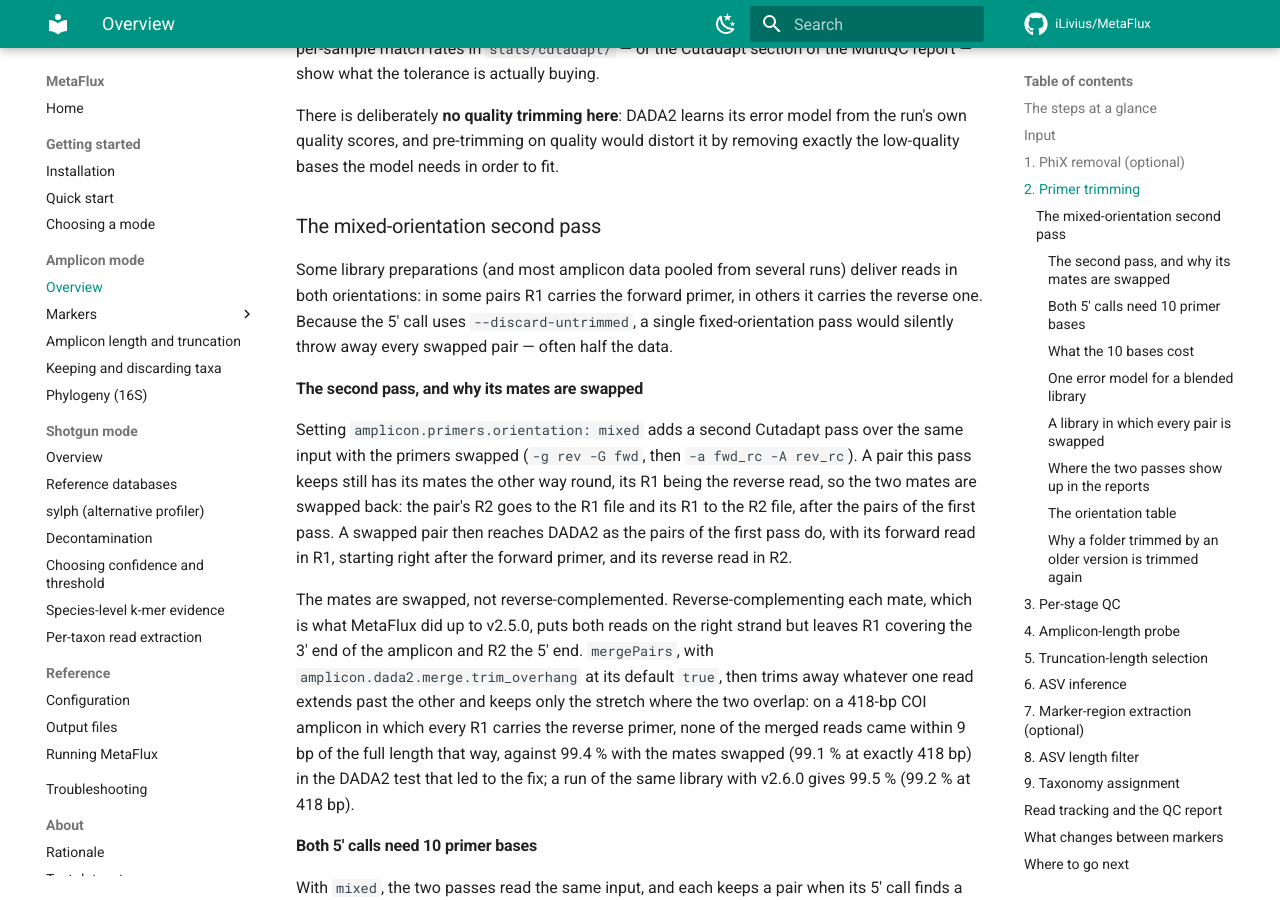
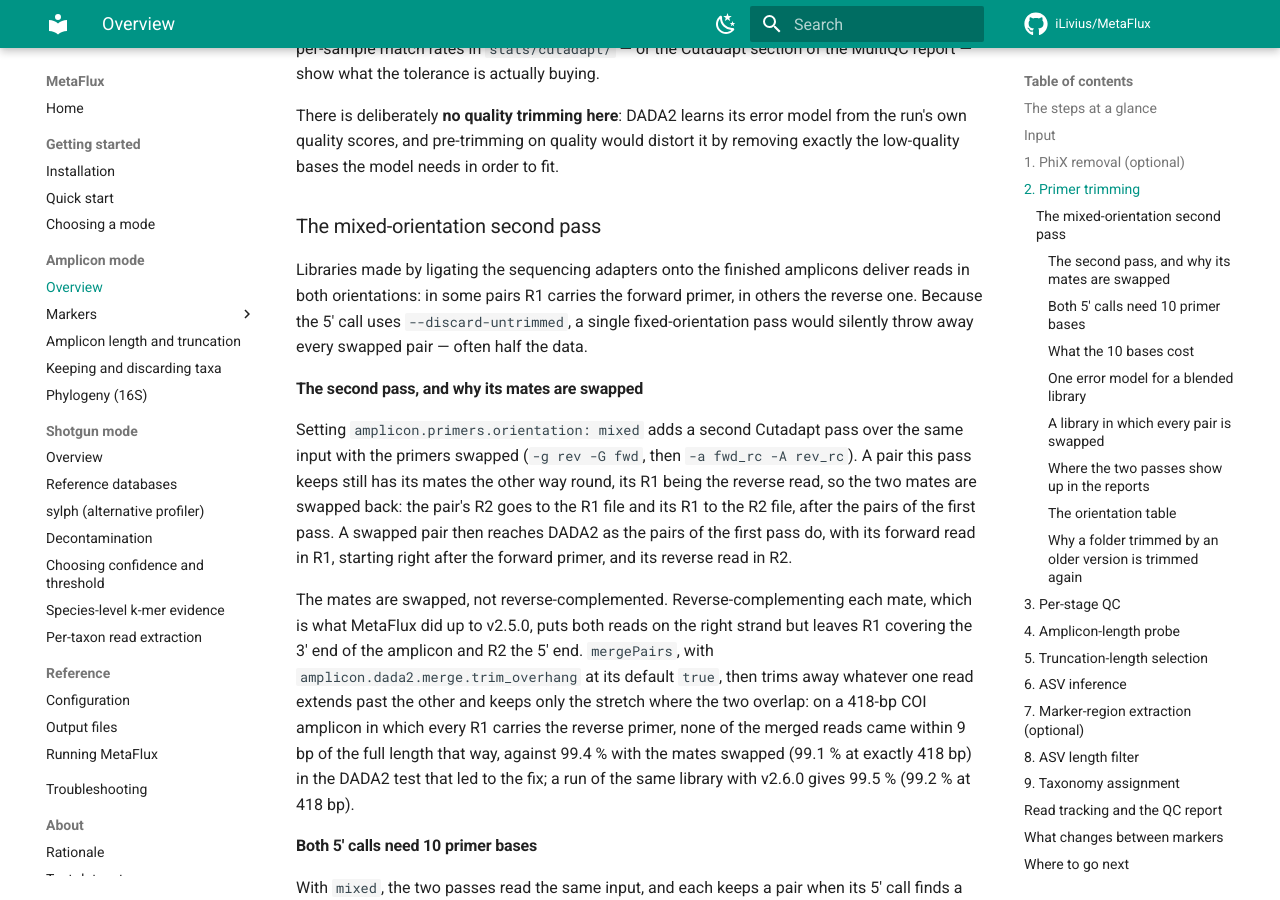
Before and after one commit to iLivius/MetaFlux, an MkDocs documentation site: the page built from docs/amplicon/overview.md, in a window 1280 px wide and 900 px high, scrolled down 3400 px. Built offline with MkDocs 1.6.1 and Material for MkDocs 9.7.7, drawn with Linux system fonts in a browser that asks for light colours; comment, search, counter and statistics services are not loaded.

Commit message:
Docs: reads in both orientations come from adapter ligation
The overview named "most amplicon data pooled from several runs" as a source
of read pairs in both orientations. Nothing backs that: pooling runs turns no
read around. The sentence now names the cause that is documented: libraries
made by ligating the sequencing adapters onto the finished amplicons.

```diff
--- a/docs/amplicon/overview.md
+++ b/docs/amplicon/overview.md
@@ -121,9 +121,9 @@ the low-quality bases the model needs in order to fit.
 
 ### The mixed-orientation second pass
 
-Some library preparations (and most amplicon data pooled from several runs) deliver reads
-in both orientations: in some pairs R1 carries the forward primer, in others it carries
-the reverse one. Because the 5′ call uses `--discard-untrimmed`, a single fixed-orientation
+Libraries made by ligating the sequencing adapters onto the finished amplicons deliver
+reads in both orientations: in some pairs R1 carries the forward primer, in others the
+reverse one. Because the 5′ call uses `--discard-untrimmed`, a single fixed-orientation
 pass would silently throw away every swapped pair — often half the data.
 
 #### The second pass, and why its mates are swapped
```
